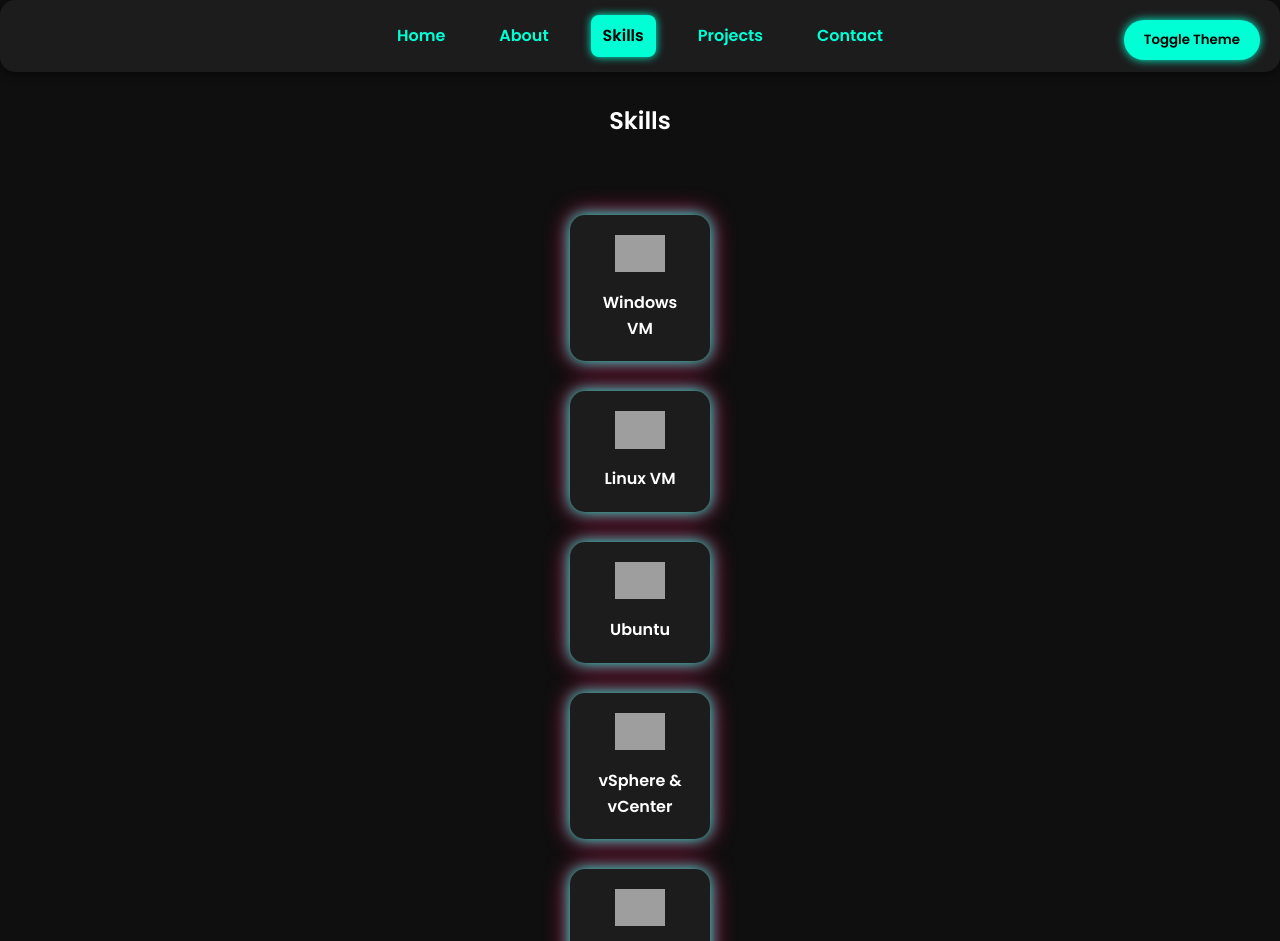
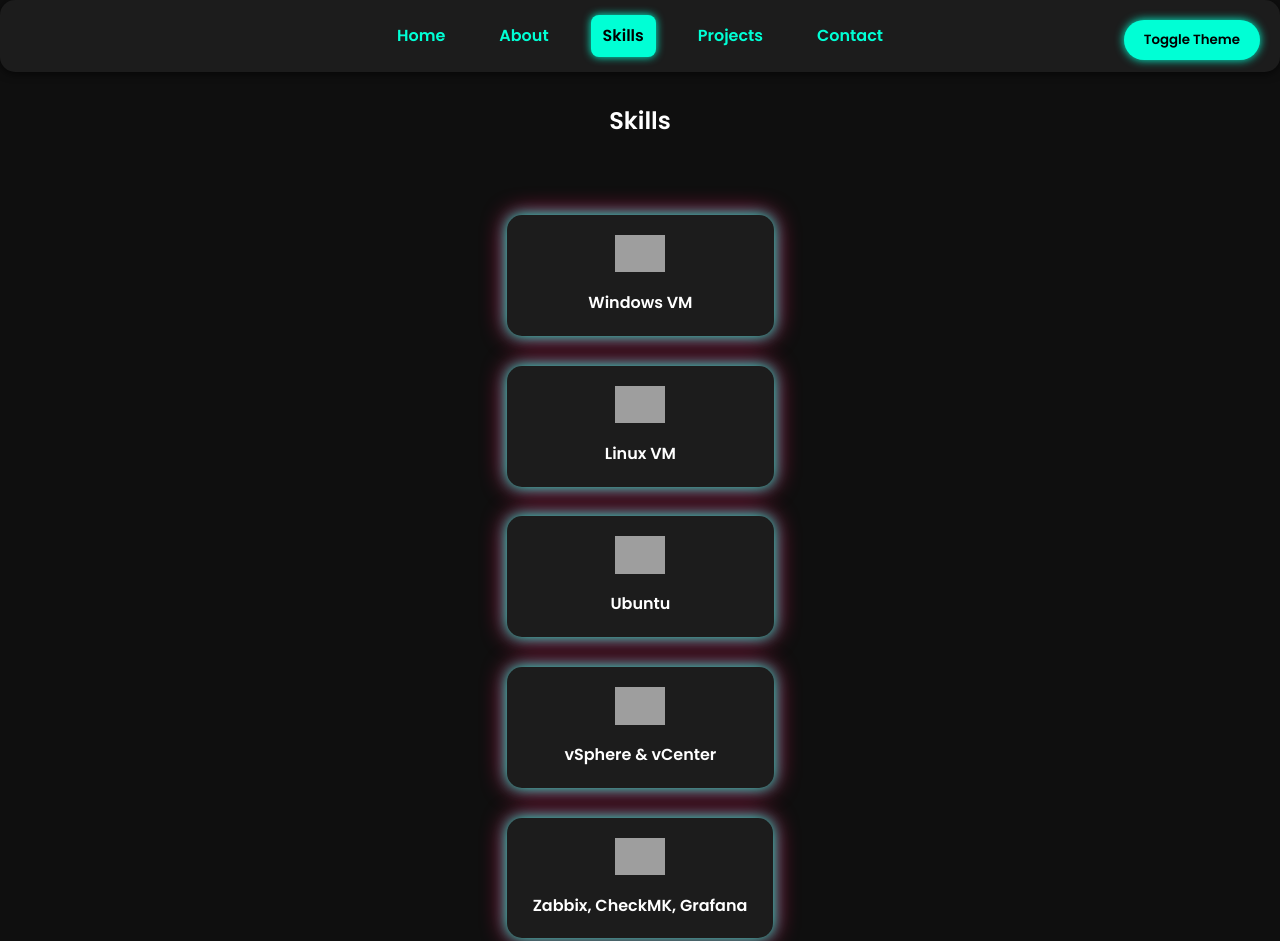
Before and after one commit to Sanjaykr784/sanjaykr784, a plain HTML site: page skills.html in a window 1280 px wide. Shown: the top 941 px of the page. Drawn offline with nearby package versions, Linux system fonts and the light colour scheme; grey boxes are pictures that could not be loaded.

Commit message:
Update style.css

```diff
--- a/style.css
+++ b/style.css
@@ -303,6 +303,28 @@ nav a.active {
   flex-direction: column;
   align-items: center;
 }
+.skills-container, .projects-grid {
+  flex-direction: column;
+  align-items: center;
+}
+
+.skills-container, .projects-grid {
+  display: flex;
+  flex-wrap: wrap;
+  justify-content: center;
+}
+.project-card, .skill {
+  width: min(90%, 350px);
+}
+@media (max-width: 500px) {
+  section {
+    padding: 20px 10px;
+  }
+
+  h2 {
+    font-size: 1.5rem;
+  }
+}
 
 /* ==========================================================================
    🔻 FOOTER
```
